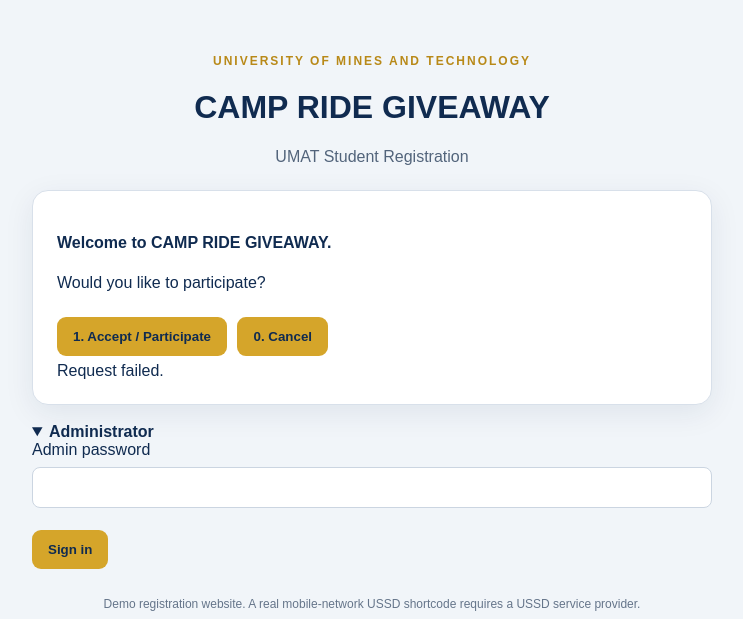
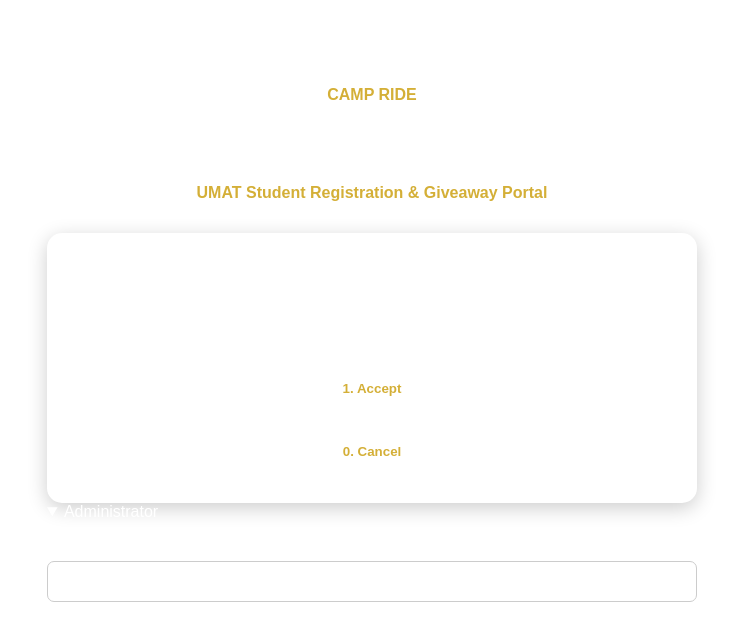
Before and after one commit to Adudaniel2026/camp-ride-giveaway, a website: page CAMP_RIDE_GIVEAWAY_UMAT/public/index.html in a window 1280 px wide. Both pictures are taken after a click on the heading "Administrator". Shown: the top 619 px of the page, without its empty margins (268-1011 px from the left). Drawn offline with Linux system fonts and the light colour scheme; no server answers.

Commit message:
Update Campus Ride branding

```diff
--- a/CAMP_RIDE_GIVEAWAY_UMAT/public/index.html
+++ b/CAMP_RIDE_GIVEAWAY_UMAT/public/index.html
@@ -3,24 +3,26 @@
 <head>
   <meta charset="utf-8">
   <meta name="viewport" content="width=device-width, initial-scale=1">
-  <title>CAMP RIDE GIVEAWAY – UMAT</title>
+  <title>CAMP RIDE | Student Portal</title>
   <link rel="stylesheet" href="/styles.css">
 </head>
 <body>
   <main class="shell">
-    <header><p class="eyebrow">UNIVERSITY OF MINES AND TECHNOLOGY</p><h1>CAMP RIDE GIVEAWAY</h1><p class="sub">UMAT Student Registration</p></header>
+    <header><p class="eyebrow">CAMP RIDE</p><h1>CAMP RIDE GIVEAWAY</h1><p class="sub">UMAT Student Registration & Giveaway Portal</p></header>
     <section class="panel">
       <div id="menu">
         <p class="welcome">Welcome to CAMP RIDE GIVEAWAY.</p>
         <p>Would you like to participate?</p>
-        <button id="accept">1. Accept / Participate</button>
-        <button id="cancel" class="secondary">0. Cancel</button>
+        <button id="accept">1. Accept </button>
+        <button id="ignore" class="secondary">0. Cancel</button>
       </div>
       <form id="registration" hidden>
         <h2>Participant registration</h2>
         <label>Full name<input name="fullName" required maxlength="100" autocomplete="name"></label>
-        <label>Student ID<input name="studentId" required maxlength="30"></label>
-        <label>Phone number<input name="phone" required placeholder="0241234567" inputmode="tel"></label>
+        <label>Phone Number<input name="phone" required maxlength="30"></label>
+        <label>Index number<input name="indexNo" required placeholder="FCM.00.000.000.00" inputmode="tel"></label>
+        <label>Email<input name="students_email" required>
+        <label>Password<input name="password" required
         <label class="consent"><input name="consent" type="checkbox" required> I agree to provide these details for this giveaway registration.</label>
         <button type="submit">Submit registration</button>
         <button type="button" id="back" class="secondary">Back</button>
--- a/CAMP_RIDE_GIVEAWAY_UMAT/public/styles.css
+++ b/CAMP_RIDE_GIVEAWAY_UMAT/public/styles.css
@@ -1,172 +1,83 @@
 :root {
-  font-family: Arial, sans-serif;
-  color: #102B50;
-  background: #F1F5F9;
+    --white: #FFFFFF;
+    --gold: #D4AF37;
+    --white:#FFFFFF;
 }
 
 * {
-  box-sizing: border-box;
+    box-sizing: border-box;
 }
 
 body {
-  margin: 0;
-  padding: 24px;
-  background: #F1F5F9;
-  color: #102B50;
+    margin: 0;
+    padding: 25px;
+    font-family: Arial, sans-serif;
+    background: var(--white);
+    color: var(--white);
 }
 
 .shell {
-  max-width: 680px;
-  margin: 30px auto;
+    max-width: 650px;
+    margin: 30px auto;
 }
 
 header {
-  text-align: center;
-  margin-bottom: 24px;
+    text-align: center;
+    color: var(--gold);
+    font-weight: bold;
+    padding: 15px;
 }
 
-.eyebrow {
-  font-size: 12px;
-  letter-spacing: 2px;
-  color: #B88918;
-  font-weight: bold;
+.panel {
+    background: var(--white);
+    color: var(--white);
+    padding: 30px;
+    border-radius: 15px;
+    box-shadow: 0 5px 20px rgba(0,0,0,0.2);
 }
 
 h1, h2, h3 {
-  color: #102B50;
+    color: var(--white);
+    text-align: center;
 }
 
-.panel {
-  background: #FFFFFF;
-  border: 1px solid #D8E0EA;
-  border-radius: 16px;
-  padding: 24px;
-  box-shadow: 0 8px 30px rgba(16, 43, 80, 0.08);
-  margin: 18px 0;
+label {
+    display: block;
+    margin-top: 15px;
+    font-weight: bold;
 }
 
-.sub {
-  color: #52647B;
+input {
+    width: 100%;
+    padding: 12px;
+    margin-top: 7px;
+    border: 1px solid #ccc;
+    border-radius: 7px;
 }
 
-.button, button {
-  display: inline-block;
-  border: 0;
-  border-radius: 9px;
-  padding: 12px 16px;
-  background: #D5A52A;
-  color: #102B50;
-  font-weight: bold;
-  cursor: pointer;
-  text-decoration: none;
-  margin: 6px 6px 6px 0;
+button {
+    width: 100%;
+    padding: 14px;
+    margin-top: 20px;
+    background: var(--black);
+    color: var(--gold);
+    border: none;
+    border-radius: 7px;
+    font-weight: bold;
+    cursor: pointer;
 }
 
-.button:hover, button:hover {
-  background: #B88918;
-}
-
-.button.secondary {
-  background: #102B50;
-  color: white;
-}
-
-.welcome {
-  font-weight: bold;
-  color: #102B50;
-}
-
-.panel p {
-  line-height: 1.5;
-}
-
-input:not([type=checkbox]) {
-  display: block;
-  width: 100%;
-  padding: 12px;
-  border: 1px solid #CBD5E1;
-  border-radius: 8px;
-  margin: 8px 0 16px;
-  background: #FFFFFF;
-  color: #102B50;
-}
-
-input:focus {
-  outline: 2px solid #D5A52A;
-}
-
-.consent {
-  display: flex;
-  gap: 10px;
-  align-items: flex-start;
-  font-weight: normal;
-}
-
-.consent input {
-  margin-top: 3px;
-}
-
-.message {
-  margin-top: 16px;
-  padding: 12px;
-  border-radius: 8px;
-  background: #F1F5F9;
-}
-
-.message.error {
-  color: #A32626;
-  background: #FDECEC;
-}
-
-.admin {
-  margin-top: 18px;
-}
-
-.admin summary {
-  cursor: pointer;
-  font-weight: bold;
-  color: #102B50;
-}
-
-table {
-  border-collapse: collapse;
-  width: 100%;
-  font-size: 13px;
-}
-
-th, td {
-  text-align: left;
-  padding: 9px;
-  border-bottom: 1px solid #D8E0EA;
-}
-
-th {
-  background: #102B50;
-  color: #FFFFFF;
-}
-
-footer {
-  text-align: center;
-  color: #65758A;
-  font-size: 12px;
-  margin: 22px 0;
-}
-
-.hidden {
-  display: none !important;
+button:hover {
+    background: var(--gold);
+    color: var(--black);
 }
 
 @media (max-width: 600px) {
-  body {
-    padding: 12px;
-  }
+    body {
+        padding: 12px;
+    }
 
-  .panel {
-    padding: 16px;
-  }
-
-  table {
-    display: block;
-    overflow-x: auto;
-  }
+    .panel {
+        padding: 20px;
+    }
 }
```
Also changed, not shown: CAMP_RIDE_GIVEAWAY_UMAT/server.js (+24 -6 lines).
